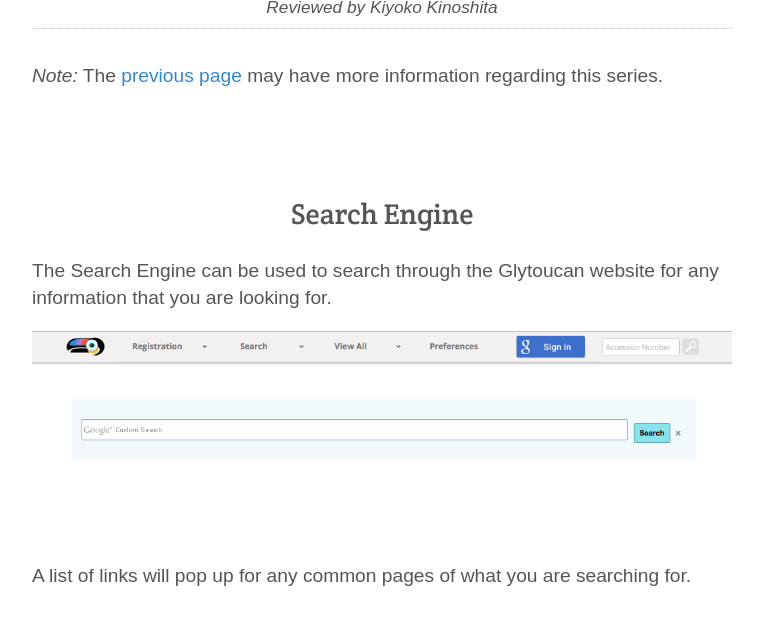
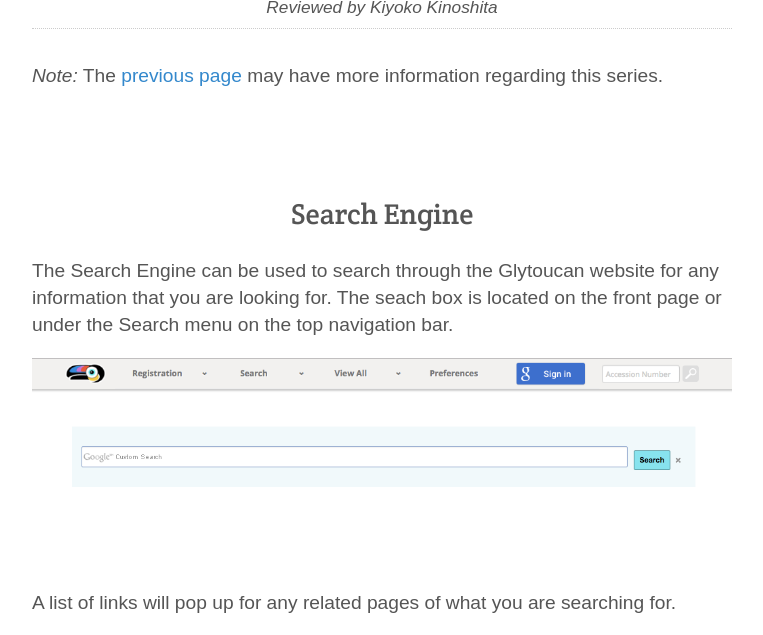
Before and after one commit to glytoucan/glytoucan, a Jekyll site: the page built from manual/search-engine.md, in a window 1280 px wide and 1400 px high, scrolled down 393 px, cut to the strip 0-635 px from the top of the window. Shown: the whole strip, without its empty margins (258-1021 px from the left). Built offline with Jekyll 4.4.1, drawn with Linux system fonts in a browser that asks for light colours; nearby versions of some CDN libraries; some of the changed text lies outside the part shown.

Commit message:
Update search-engine.md

```diff
--- a/manual/search-engine.md
+++ b/manual/search-engine.md
@@ -13,13 +13,13 @@ next:
 
 Search Engine
 ------------
-  The Search Engine can be used to search through the Glytoucan website for any information that you are looking for.
+  The Search Engine can be used to search through the Glytoucan website for any information that you are looking for. The seach box is located on the front page or under the Search menu on the top navigation bar.
 
 ![Search Engine](/images/manual/search-engine.png)
 
 <br>
 
-A list of links will pop up for any common pages of what you are searching for.
+A list of links will pop up for any related pages of what you are searching for.
 
 <br>
 
@@ -27,7 +27,7 @@ A list of links will pop up for any common pages of what you are searching for.
 
 <br>
 
-There is also a tab option to look for images only.
+There is also a tab option to look at the related images only.
 
 <br>
 
```
